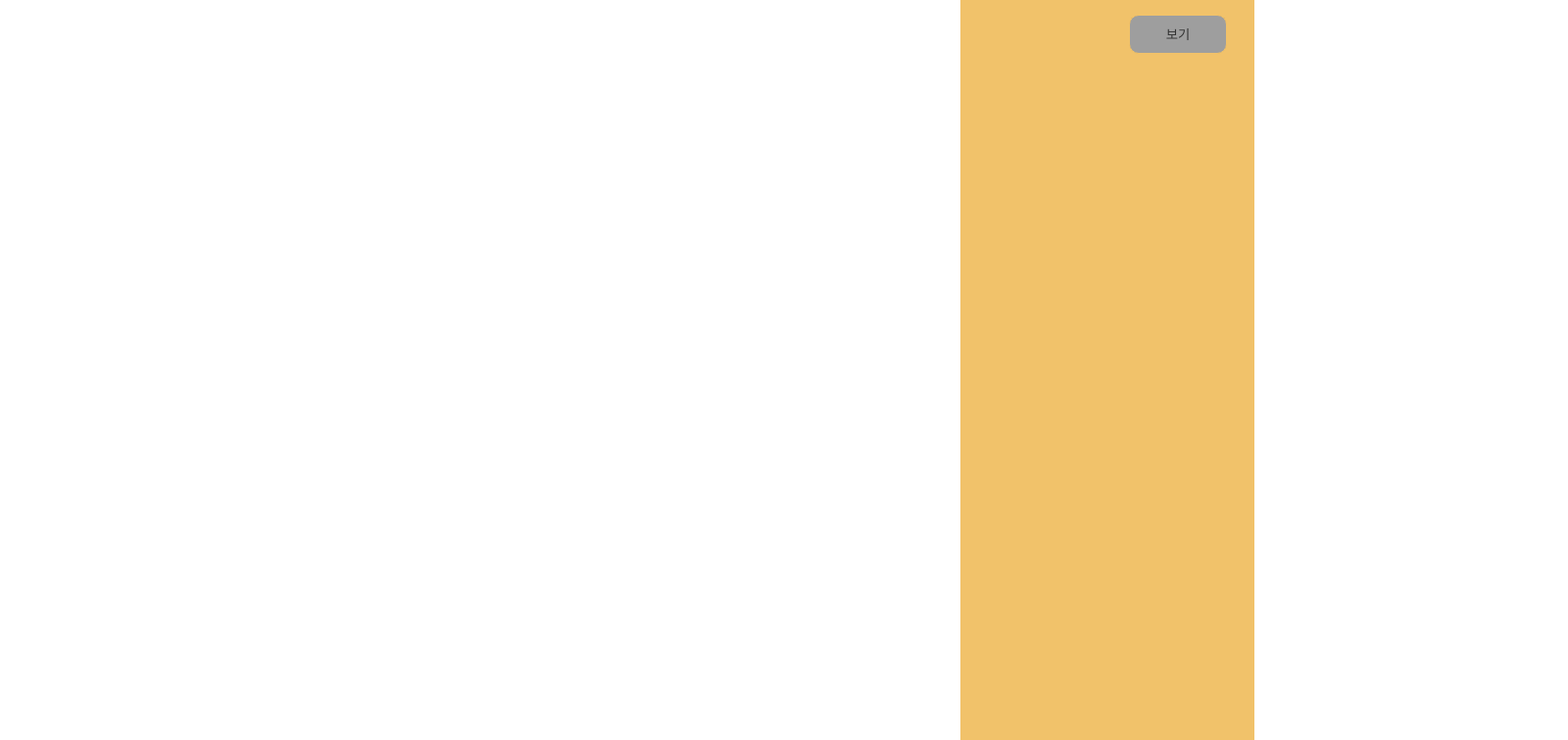
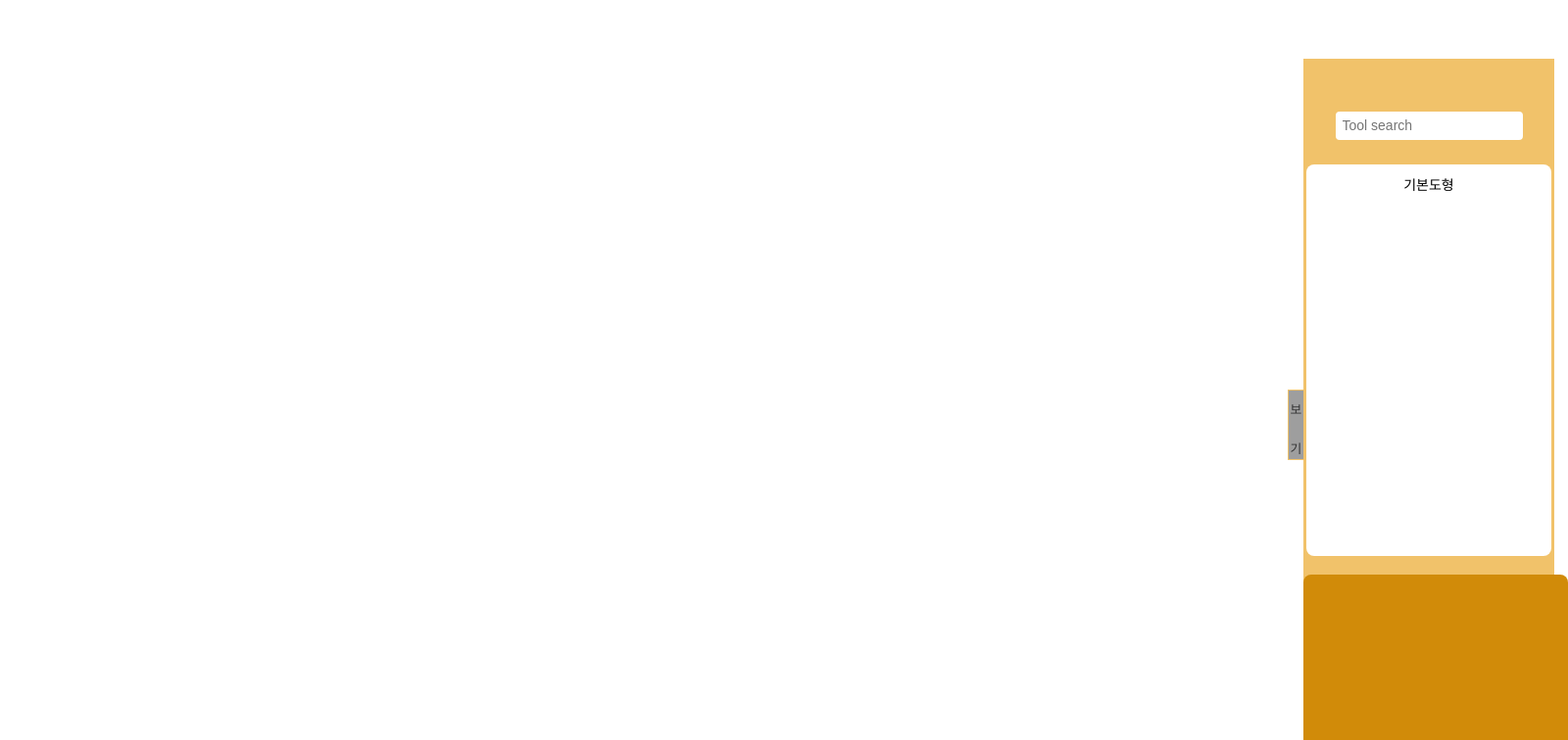
Before and after one commit to D0KKAEl3I/WebMaker, a Next.js app in the folder client-side/: page /Shape in a window 1280 px wide. Shown: the top 756 px of the page at 98% size, 1600 px wide, since content can reach past the window. Built offline with nearby package versions, Linux system fonts and the light colour scheme; grey boxes are pictures that could not be loaded.

Commit message:
도형 오른쪽 메뉴바 틀 완성

```diff
--- a/client-side/src/components/Input/index.js
+++ b/client-side/src/components/Input/index.js
@@ -1,19 +1,14 @@
 import styles from './input.module.css'
-export default function Input({ onChange, type, placeholder = '&nbsp;', value }) {
+export default function Input({ onChange, type, placeholder = '', value }) {
     return (
-        <div style={{
-            position: 'relative'
-        }}>
-            <span className={styles.label}>{placeholder}</span>
-            <input
+
+            <input placeholder={placeholder}
                 onChange={onChange}
                 type={type}
                 className={styles.origin}
-                onFocus={e => e.target.previousElementSibling.className = styles.focus}
-                onBlur={e => e.target.previousElementSibling.className = styles.label}
                 value={value}
             >
             </input>
-        </div>
+
     )
 }
--- a/client-side/src/components/Input/input.module.css
+++ b/client-side/src/components/Input/input.module.css
@@ -1,15 +1,17 @@
-
-.origin{
+.origin {
     padding: 5px;
     outline: none;
-    border: black solid 2px;
+    border: rgb(255, 255, 255) solid 2px;
     border-radius: 4px;
+    margin-top: 54px;
 }
-.origin:focus{
+
+.origin::placeholder {
+    font-size: 14px;
+
+}
+
+/*
+.origin:focus {
     border-color: var(--accent-color);
-}
-.label{
-    position: relative;
-    font-size: 12px;
-    color: gray;
-}
+} */
--- a/client-side/src/components/ShapeMenu/index.js
+++ b/client-side/src/components/ShapeMenu/index.js
@@ -1,5 +1,6 @@
 import styles from './shapemenu.module.css'
 import {useState} from 'react'
+import Input from 'components/Input'
 export default function ShapeMenu({children}) {
     const [show, setShow] = useState(true)
 
@@ -8,16 +9,22 @@ export default function ShapeMenu({children}) {
     }
 
     return(
-        <div>
 
-        <div className={styles.text} style={{display:` ${
+
+        <div className={styles.text} style={{right:` ${
             show?
-            "block":
-            "none"
+            "-306px":""
         }`}}>
+              <button className={styles.button} onClick = {toggle} >보기</button>
+              <Input className={styles.tool} placeholder={"Tool search"}></Input>
+              <div className={styles.basic}>
+                  <p>기본도형</p>
 
+                  </div>
+              <div className={styles.color}></div>
+              <div></div>
         </div>
-        <button className = {styles.button} onClick = {toggle} >보기</button>
-        </div>
+
+
     )
 }
--- a/client-side/src/components/ShapeMenu/shapemenu.module.css
+++ b/client-side/src/components/ShapeMenu/shapemenu.module.css
@@ -1,26 +1,30 @@
 .text {
-    width: 300px;
-    height: 100vh;
+    width: 20vw;
+    height: 94vh;
     background-color: rgb(241, 194, 106);
-    float: right;
     text-align: center;
     font-size: 20px;
+    transition: .5s;
+    position: absolute;
+    top: 7.5vh;
+    right: 0;
 }
 
 .button {
     display: block;
-    width: 100px;
-    height: 40px;
+    width: 1.3vw;
+    height: 9vh;
     line-height: 40px;
     border: 1px rgb(241, 194, 106) solid;
-    margin: 15px auto;
-    border-radius: 10px;
+    /* margin: 15px auto; */
     background-color: rgb(219, 149, 19);
     text-align: center;
     color: #333;
     transition: all 5s;
+    font-size: 1vw;
     position: absolute;
-    left: 90%;
+    top: 45%;
+    left: -6.2%;
     background-image: url(./arrow.png)
 }
 
@@ -28,3 +32,35 @@
     color: #fff;
     box-shadow: 200px 0 0 0 rgba(0, 0, 0, 0.5) inset;
 }
+
+.tool {
+    width: 212px;
+    height: 25px;
+    background: white;
+    border-radius: 8px;
+    margin: 31px auto 0 auto;
+    font-size: 14px;
+    line-height: 25px;
+}
+
+.basic {
+    width: 250px;
+    height: 400px;
+    background: white;
+    margin: 25px auto 30px auto;
+    border-radius: 8px;
+}
+
+.color {
+    width: 270px;
+    height: 179px;
+    border-radius: 8px;
+    margin: -11px auto 30px auto;
+    background-color: rgb(209, 139, 9);
+}
+
+.basic>p {
+    font-size: 14px;
+    text-align: center;
+    padding-top: 10px;
+}
--- a/client-side/src/layouts/App/global.css
+++ b/client-side/src/layouts/App/global.css
@@ -1,4 +1,9 @@
-*{
-    padding: 0;margin: 0;
+* {
+    padding: 0;
+    margin: 0;
     --accent-color: rgb(0, 98, 255);
 }
+
+html {
+    overflow: hidden;
+}
--- a/client-side/src/layouts/jisoo/index.js
+++ b/client-side/src/layouts/jisoo/index.js
@@ -3,7 +3,7 @@ import styles from './jisoo.module.css'
 import ShapeMenu from 'components/ShapeMenu'
 export default function jisoo(){
     return(
-        <div>
+        <div style={{overflow : "hidden"}}>
        <ShapeMenu>메뉴</ShapeMenu>
        </div>
     )
```
